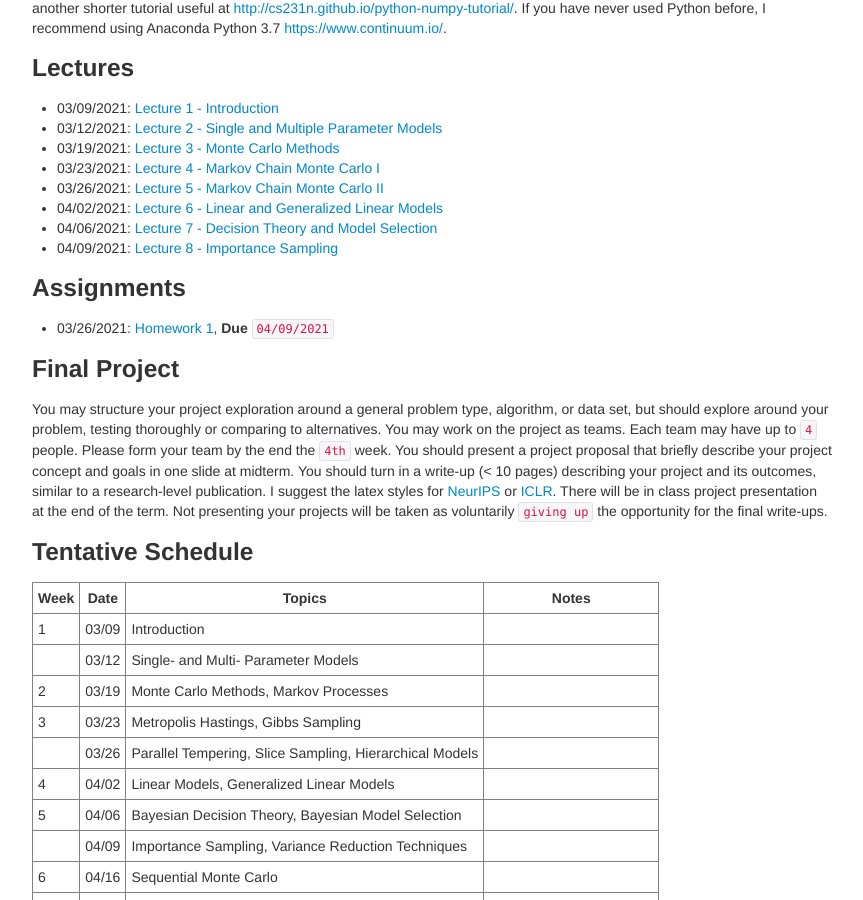
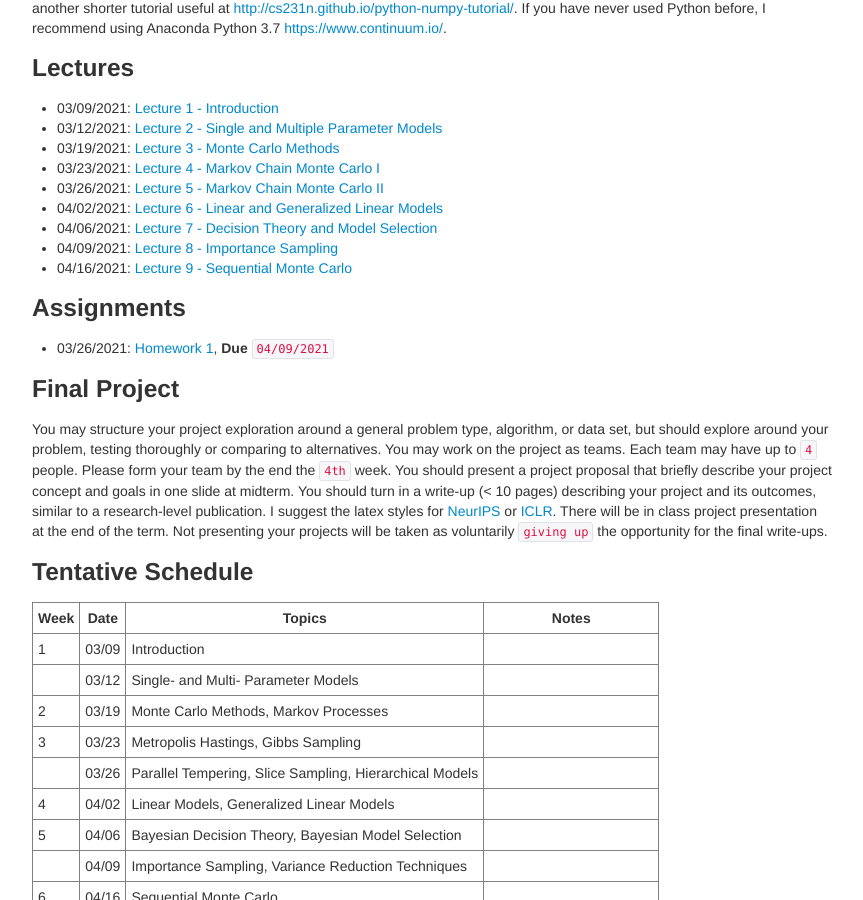
Before and after one commit to zcrabbit/zcrabbit.github.io, a Jekyll site: the page built from courses/btc-s21.md, in a window 1280 px wide and 900 px high, scrolled down 1055 px. Shown: the whole window, without its empty margins (208-1071 px from the left). Built offline with Jekyll 4.4.1, drawn with Linux system fonts in a browser that asks for light colours.

Commit message:
lecture 9 out

```diff
--- a/courses/btc-s21.md
+++ b/courses/btc-s21.md
@@ -47,6 +47,7 @@ We will use python during the course. A good Python tutorial is available at <ht
 - 04/02/2021: [Lecture 6 - Linear and Generalized Linear Models]({{sites.baseurl}}/static/slides/btc_spring21/lec06.pdf)
 - 04/06/2021: [Lecture 7 - Decision Theory and Model Selection]({{sites.baseurl}}/static/slides/btc_spring21/lec07.pdf)
 - 04/09/2021: [Lecture 8 - Importance Sampling]({{sites.baseurl}}/static/slides/btc_spring21/lec08.pdf)
+- 04/16/2021: [Lecture 9 - Sequential Monte Carlo]({{sites.baseurl}}/static/slides/btc_spring21/lec09.pdf)
 
 
 ### Assignments
```
Also changed, not shown: 3 other files.
